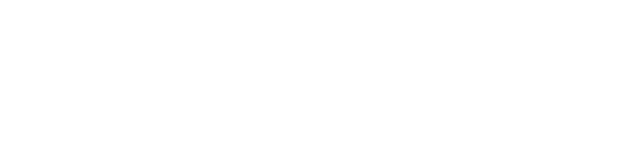
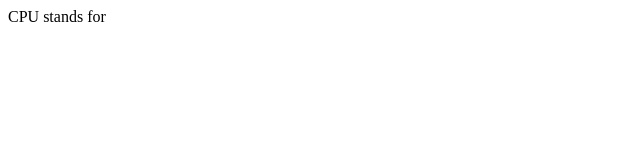
Before and after one commit to iamneo-production/efcfdbebfeaaadaeccdfffebaeceaec, a website: page public/index.html in a window 1280 px wide. Shown: the whole page, without its empty margins (0-640 px from the left). Drawn offline with Linux system fonts and the light colour scheme.

Commit message:
Backup Commit

```diff
--- a/public/index.html
+++ b/public/index.html
@@ -8,6 +8,6 @@
     <link rel="stylesheet" href="style.css" />
 </head>
 <body>
-
+    CPU stands for
 </body>
 </html>
```
